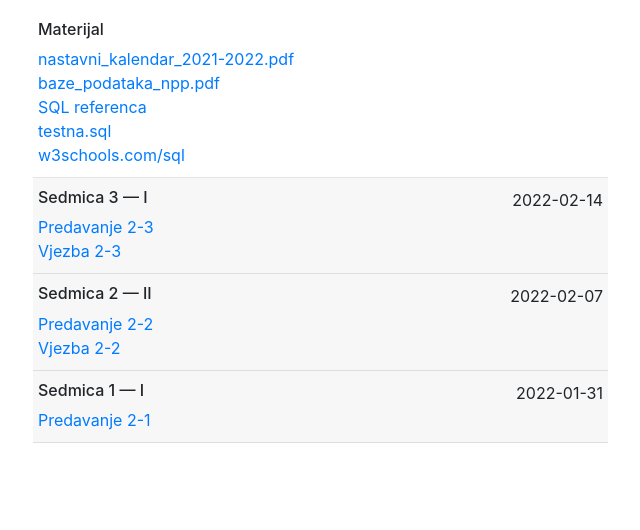
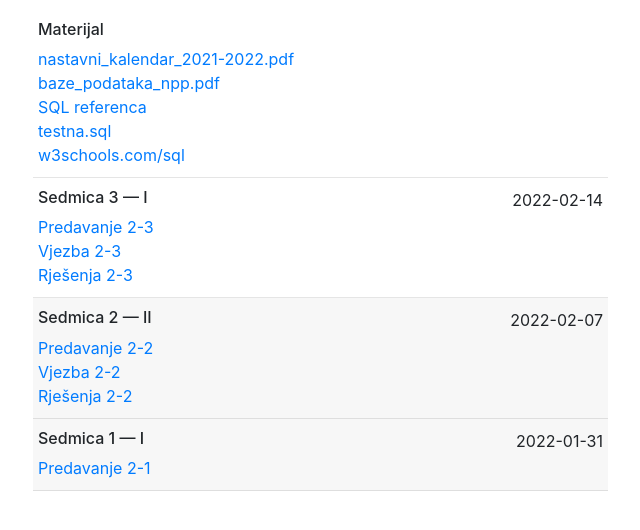
Before and after one commit to edin-m/edin-m.github.io, a plain HTML site: page baze-podataka/index.html in a window 1280 px wide. Shown: the part 120-650 px from the top of the page, without its empty margins (17-657 px from the left). Drawn offline with nearby package versions, Linux system fonts and the light colour scheme.

Commit message:
'update'

```diff
--- a/baze-podataka/index.html
+++ b/baze-podataka/index.html
@@ -66,14 +66,18 @@ var datatable = [
 
 
 var additionallist = {
+	2: {
+		items: [
+			{ text: 'Rješenja 2-2', href: 'Rjesenja-2-2.pdf' }
+		]
+	},
 	3: {
 		items: [
-		/*	{ text: 'Rješenja 2-2', href: 'Rjesenja-2-2.pdf' }  */
+			{ text: 'Rješenja 2-3', href: 'Rjesenja-2-3.pdf' }
 		]
 	},
 	4: {
 		items: [
-		/*	{ text: 'Rješenja 2-3', href: 'Rjesenja-2-3.pdf' },  */
 /* 			{ text: 'Rješenja 2-4', href: 'Rjesenja-2-4.pdf' }  */
 		]
 	},
@@ -232,7 +236,8 @@ $(document).ready(function () {
 		if (weeks < 0) return;
 		var theweek =  moment(startDate, 'YYYY-MM-DD').add(weeks+1, 'weeks').subtract(1, 'days');
 		var parent = $(this).parents('.unos');
-		if (moment() >= theweek) {
+		console.log(moment().toString(),',,,', moment(theweek).add(1,'days').toString());
+		if (moment() >= moment(theweek).add(1, 'days')) {
 			parent.addClass('highlight');
 		}
 		$(this).html(theweek.format('YYYY-MM-DD'));
```
Also changed, not shown: 2 other files.
